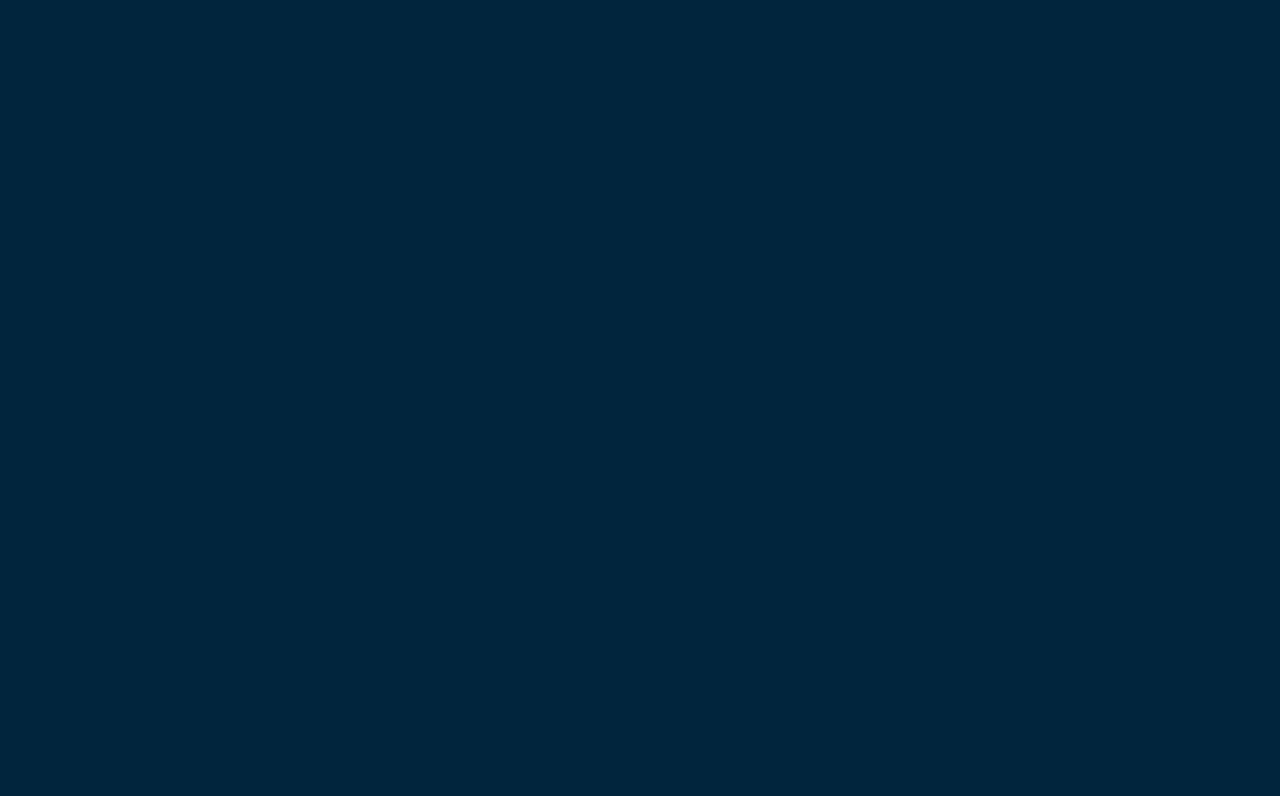
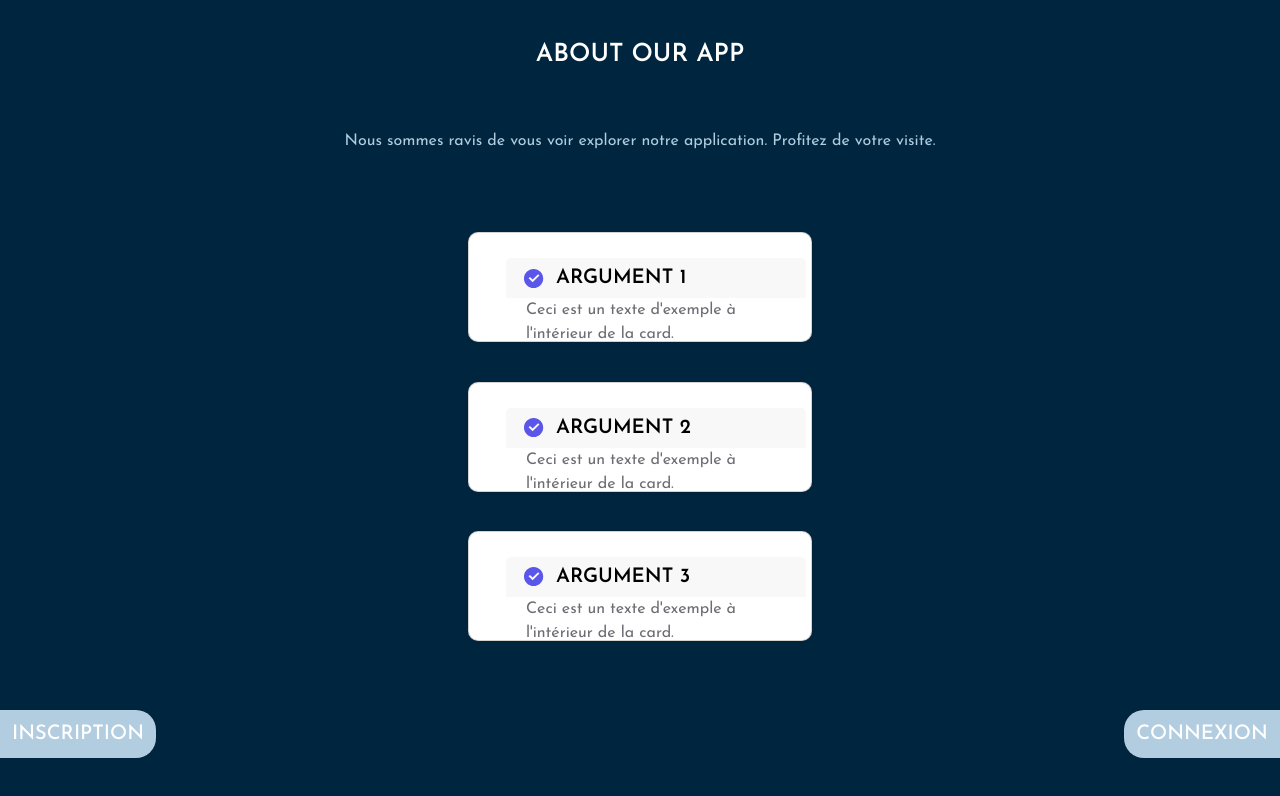
Before and after one commit to TDxDimitri/LocaSwipe-front, a React (Vite) app: page / in a window 1280 px wide. Before the commit this address had no page. Shown: the top 796 px of the page. Built offline with nearby package versions, Linux system fonts and the light colour scheme.

Commit message:
resolve conflict git rebase develop

```diff
--- a/index.html
+++ b/index.html
@@ -6,6 +6,12 @@
   <link rel="icon" type="image/svg+xml" href="/vite.svg" />
   <meta name="viewport" content="width=device-width, initial-scale=1.0" />
   <title>Vite + React + TS</title>
+  <link rel="preconnect" href="https://fonts.googleapis.com">
+  <link rel="preconnect" href="https://fonts.gstatic.com" crossorigin>
+  <link
+    href="https://fonts.googleapis.com/css2?family=Josefin+Sans:ital,wght@0,100..700;1,100..700&family=Poppins:wght@200&display=swap"
+    rel="stylesheet">
+
 </head>
 
 <body>
--- a/package.json
+++ b/package.json
@@ -15,7 +15,8 @@
     "jquery": "^3.7.1",
     "react": "^18.2.0",
     "react-dom": "^18.2.0",
-    "react-router-dom": "^6.22.3"
+    "react-router-dom": "^6.22.3",
+    "sass": "^1.74.1"
   },
   "devDependencies": {
     "@types/react": "^18.2.37",
--- /dev/null
+++ b/src/App.css
@@ -0,0 +1,3 @@
+* {
+  font-family: 'Josefin Sans', sans-serif;
+}
--- a/src/App.jsx
+++ b/src/App.jsx
@@ -11,6 +11,8 @@ import 'bootstrap/dist/css/bootstrap.min.css';
 import $ from 'jquery';
 import 'bootstrap/dist/js/bootstrap.bundle.min';
 
+import Welcome from './pages/welcome/welcome';
+import './App.css';
 
 function App() {
   return (
@@ -18,6 +20,7 @@ function App() {
       <Router>
         <Routes>
           <Route path="/login" element={<Login />} />
+          <Route path="/" element={<Welcome />} />
           {/* autres routes... */}
         </Routes>
       </Router>
--- /dev/null
+++ b/src/components/ui/ButtonAuth/ButtonAuth.jsx
@@ -0,0 +1,18 @@
+// ButtonAuth.jsx
+import React from 'react';
+import './ButtonAuth.scss'; // Assurez-vous que le chemin est correct
+
+function ButtonAuth({ text, position }) {
+    const borderRadiusStyle = position === "left"
+        ? { borderRadius: "0px 20px 20px 0px" }
+        : { borderRadius: "20px 0px 0px 20px" };
+    const containerClass = `button-auth-container ${position}`;
+
+    return (
+        <div className={containerClass} style={borderRadiusStyle}>
+            <button className="button-auth">{text}</button>
+        </div>
+    );
+}
+
+export default ButtonAuth;
--- /dev/null
+++ b/src/components/ui/ButtonAuth/ButtonAuth.scss
@@ -0,0 +1,28 @@
+// ButtonAuth.scss
+.button-auth-container {
+    width: 156px;
+    height: 48px;
+    background-color: #B3CDE0;
+    display: flex;
+    justify-content: center;
+    cursor: pointer;
+    position: absolute;
+  }
+
+  .button-auth {
+    border: none;
+    background-color: transparent;
+    color: #fff;
+    font-weight: 500;
+    font-size: 20px;
+    text-transform: uppercase;
+    cursor: pointer;
+  }
+
+  .left {
+    left: 0;
+  }
+
+  .right {
+    right: 0;
+  }
--- /dev/null
+++ b/src/components/ui/Card/Card.jsx
@@ -0,0 +1,17 @@
+import React from 'react';
+import './Card.scss';
+import CheckboxCircle from '../../../icons/checkbox-circle.svg';
+
+function Card({ title, text }) {
+    return (
+        <div className="card">
+            <div className="card-header">
+                <img src={CheckboxCircle} alt="Checkbox icon" className="checkbox-icon" />
+                <h2 className="card-title">{title}</h2>
+            </div>
+            <p className="card-text">{text}</p>
+        </div>
+    );
+}
+
+export default Card;
--- /dev/null
+++ b/src/components/ui/Card/Card.scss
@@ -0,0 +1,44 @@
+.card {
+    width: 344px;
+    height: 110px;
+    border-radius: 10px;
+    box-shadow: 0px 1px 10px 0px #0000001A;
+    background-color: white;
+    color: black;
+    padding: 5px;
+    display: flex;
+    flex-direction: column;
+    justify-content: space-around;
+  }
+
+  .card-header {
+    display: flex;
+    align-items: center;
+    gap: 10px;
+    margin-top: 20px;
+    margin-left:32px;
+    border: 0;
+  }
+
+  .checkbox-icon {
+    width: 24px;
+    height: auto;
+  }
+
+  .card-title {
+    font-size: 20px;
+    font-weight: 600;
+    text-align: left;
+    margin: 0;
+    font-family: 'Josefin Sans', sans-serif;
+  }
+
+  .card-text {
+    font-size: 16px;
+    font-weight: 400;
+    color: #6C6C72;
+    margin-left: 52px;
+  }
+  .card-text:last-child{
+    margin-bottom: 24px;
+  }
--- a/src/domains/Login/views/login.scss
+++ b/src/domains/Login/views/login.scss
@@ -11,9 +11,9 @@
     background-color: white;
 }
 
-* {
-    background-color: #00263F;
-}
+// * {
+//     background-color: #00263F;
+// }
 .cstmInput {
     padding: '10px 20px';
     border: '1px solid #00263F';
--- /dev/null
+++ b/src/pages/welcome/Welcome.scss
@@ -0,0 +1,37 @@
+body {
+    background-color: #00263F;
+    margin: 0; // Assurez-vous d'enlever toute marge par défaut
+    padding: 0; // Enlevez le padding par défaut
+    height: 100vh;
+    width: 100vw;
+  }
+
+  .welcome-container {
+    display: flex;
+    flex-direction: column;
+    justify-content: space-around;
+    align-items: center;
+    min-height: 100vh;
+    width: 100vw;
+    color: white;
+    padding: 20px;
+  }
+  .buttons-container {
+   margin-top: 30px;
+   margin-bottom: 50px;
+  }
+
+  .welcome-title, .card-title {
+    font-size: 25px;
+    font-weight: 600;
+    margin-bottom: 20px;
+    text-align: center;
+  }
+
+  .welcome-text {
+    font-size: 16px;
+    font-weight: 400;
+    text-align: center;
+    margin-bottom: 40px;
+    color: #B0CCDE;
+  }
--- a/src/pages/welcome/welcome.jsx
+++ b/src/pages/welcome/welcome.jsx
@@ -0,0 +1,25 @@
+import React from 'react';
+import './Welcome.scss';
+import Card from '../../components/ui/Card/Card';
+import ButtonAuth from '../../components/ui/ButtonAuth/ButtonAuth';
+
+function Welcome() {
+    return (
+        <div className="welcome-container">
+            <h1 className="welcome-title">ABOUT OUR APP</h1>
+            <p className="welcome-text">
+                Nous sommes ravis de vous voir explorer notre application. Profitez de votre visite.
+            </p>
+            {[1, 2, 3].map((arg) => (
+                <Card key={arg} title={`ARGUMENT ${arg}`} text="Ceci est un texte d'exemple à l'intérieur de la card." />
+            ))}
+            <div className="buttons-container">
+                <ButtonAuth text="Inscription" position="left" />
+                <ButtonAuth text="Connexion" position="right" />
+
+            </div>
+        </div>
+    );
+}
+
+export default Welcome;
```
Also changed, not shown: src/icons/checkbox-circle.svg (added), 1 other file (tests, documents, lock files or other folders).
